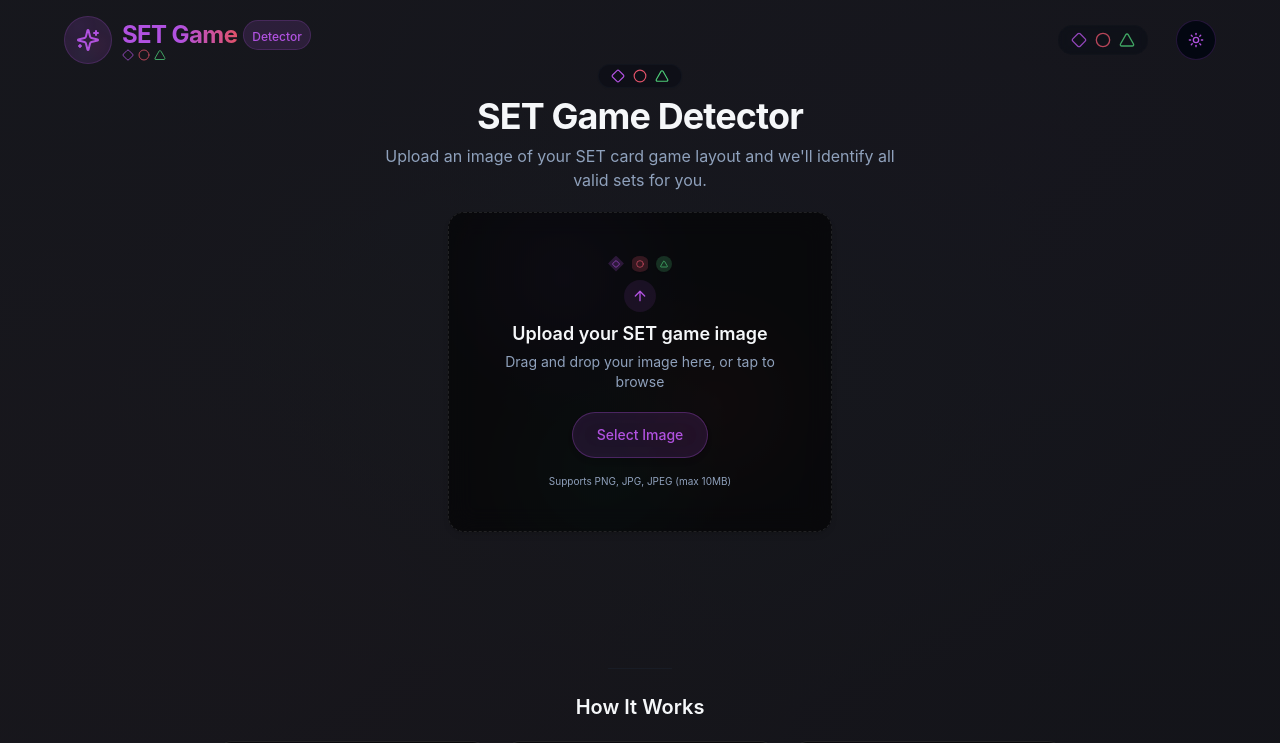
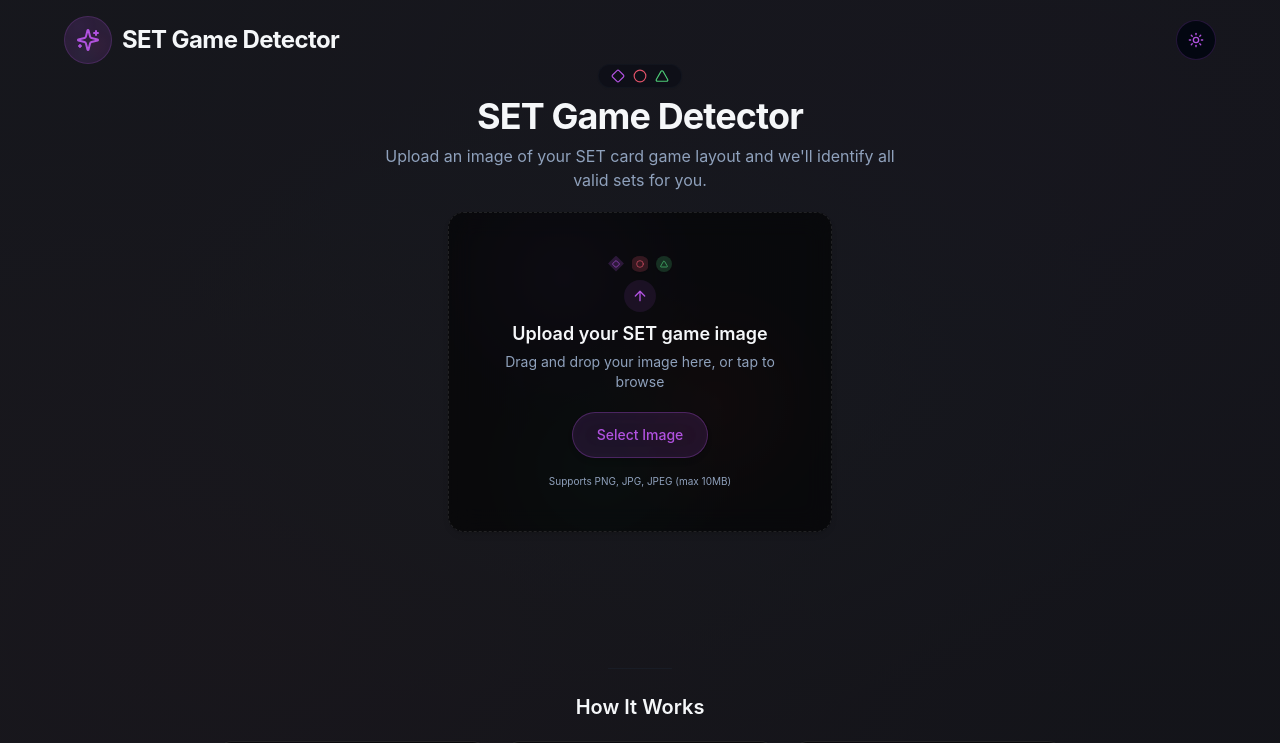
Before and after one commit to omamitai/set-solver, a React (Vite) app: page / in a window 1280 px wide. Shown: the top 743 px of the page. Built offline with nearby package versions, Linux system fonts and the light colour scheme; no server answers.

Commit message:
Refactor Header and improve theme
- Refactored the Header component.
- Improved light theme appearance.
- Removed icons from the header.

```diff
--- a/src/components/Header.tsx
+++ b/src/components/Header.tsx
@@ -2,7 +2,7 @@
 import React, { useState, useEffect } from "react";
 import { useTheme } from "@/context/ThemeContext";
 import { Button } from "@/components/ui/button";
-import { Moon, Sun, Diamond, Circle, Triangle, Sparkles } from "lucide-react";
+import { Moon, Sun, Sparkles } from "lucide-react";
 import { cn } from "@/lib/utils";
 
 const Header: React.FC = () => {
@@ -38,29 +38,12 @@ const Header: React.FC = () => {
             <Sparkles className="h-5 w-5 sm:h-6 sm:w-6 text-primary" />
             <div className="set-card-pattern"></div>
           </div>
-          <div className="flex flex-col items-start">
-            <div className="flex items-center gap-1.5">
-              <h1 className="text-xl sm:text-2xl font-bold tracking-tight bg-gradient-to-r from-primary via-set-purple to-set-red bg-clip-text text-transparent">
-                SET Game
-              </h1>
-              <div className="bg-set-purple/15 px-2 py-0.5 rounded-full border border-set-purple/20">
-                <span className="text-xs font-medium text-set-purple">Detector</span>
-              </div>
-            </div>
-            <div className="flex items-center gap-1 -mt-0.5">
-              <Diamond className="h-3 w-3 text-set-purple opacity-80" />
-              <Circle className="h-3 w-3 text-set-red opacity-80" />
-              <Triangle className="h-3 w-3 text-set-green opacity-80" />
-            </div>
-          </div>
+          <span className="text-xl sm:text-2xl font-bold tracking-tight">
+            SET Game Detector
+          </span>
         </div>
 
         <div className="flex items-center gap-2 sm:gap-4">
-          <div className="hidden sm:flex items-center space-x-2 mr-3 bg-background/30 backdrop-blur-sm py-1.5 px-3 rounded-full border border-border/10">
-            <Diamond className="h-4 w-4 text-set-purple opacity-80" />
-            <Circle className="h-4 w-4 text-set-red opacity-80" />
-            <Triangle className="h-4 w-4 text-set-green opacity-80" />
-          </div>
           <Button
             variant="outline"
             size="icon"
--- a/src/index.css
+++ b/src/index.css
@@ -7,14 +7,14 @@
 
 @layer base {
   :root {
-    --background: 220 25% 94%;
+    --background: 220 25% 91%;
     --foreground: 224 71% 4%;
 
-    /* Softer light mode colors */
-    --card: 220 25% 97%;
+    /* Softer light mode colors with warm tones */
+    --card: 35 30% 94%;
     --card-foreground: 224 71% 4%;
 
-    --popover: 220 25% 97%;
+    --popover: 35 30% 94%;
     --popover-foreground: 224 71% 4%;
 
     /* SET game colors - more vivid but still elegant */
@@ -38,8 +38,8 @@
     --destructive: 0 84.2% 60.2%;
     --destructive-foreground: 210 40% 98%;
 
-    --border: 220 20% 82%;
-    --input: 220 20% 82%;
+    --border: 35 30% 84%;
+    --input: 35 30% 84%;
     --ring: 280 65% 55%;
 
     --radius: 1.25rem;
@@ -95,9 +95,9 @@
   body {
     @apply bg-background text-foreground transition-colors duration-300;
     background-image:
-      radial-gradient(at 80% 20%, rgba(139, 92, 246, 0.08) 0px, transparent 60%),
-      radial-gradient(at 20% 80%, rgba(239, 68, 68, 0.08) 0px, transparent 60%),
-      radial-gradient(at 50% 50%, rgba(16, 185, 129, 0.08) 0px, transparent 60%);
+      radial-gradient(at 80% 20%, rgba(139, 92, 246, 0.10) 0px, transparent 60%),
+      radial-gradient(at 20% 80%, rgba(239, 68, 68, 0.10) 0px, transparent 60%),
+      radial-gradient(at 50% 50%, rgba(16, 185, 129, 0.10) 0px, transparent 60%);
     background-attachment: fixed;
   }
 }
```
Also changed, not shown: src/App.css (+5 -5 lines).
